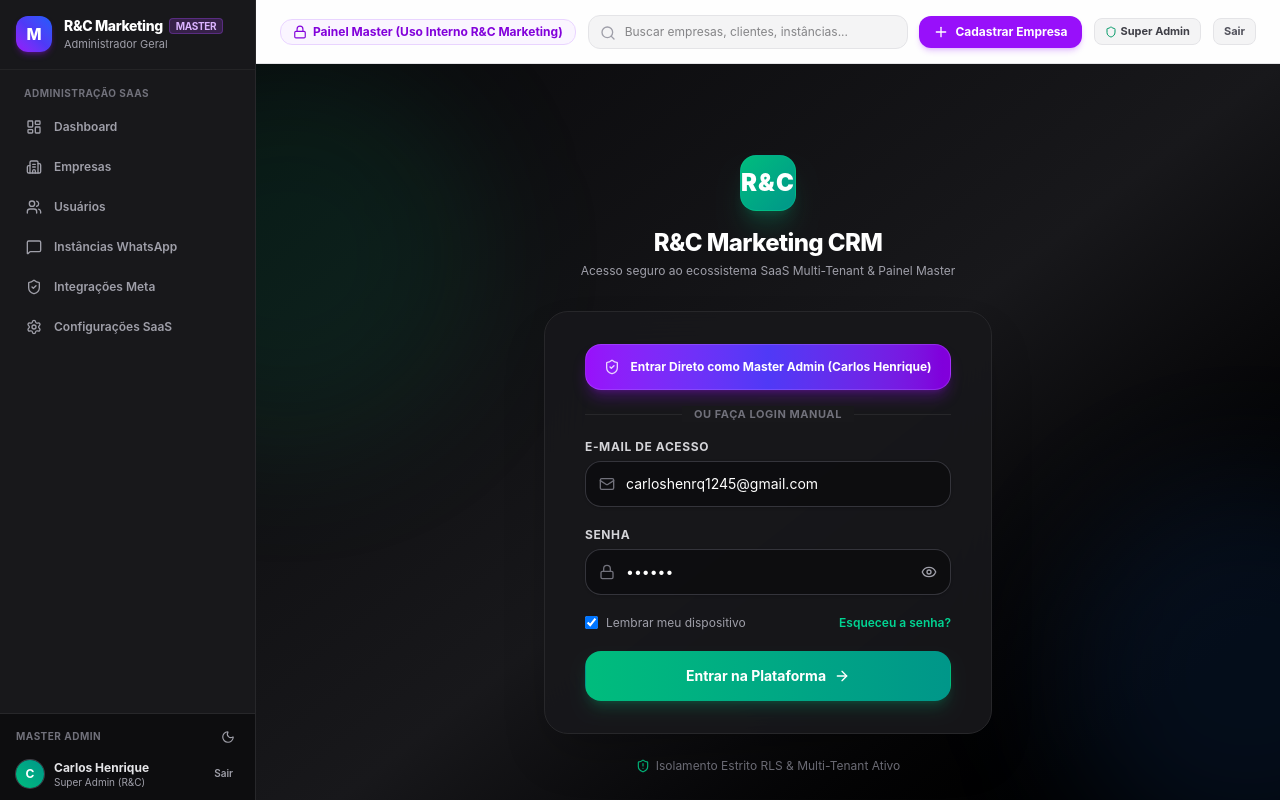
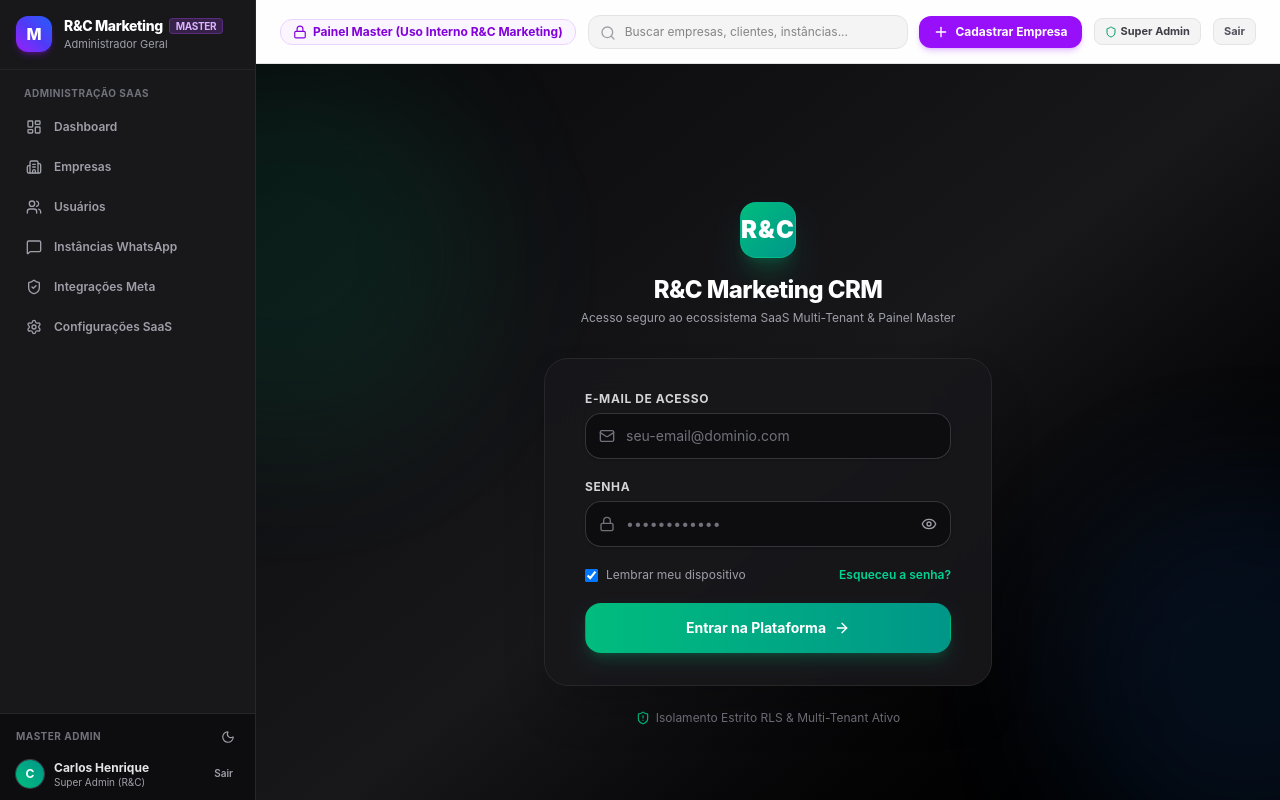
Before and after one commit to carloshen525/R-C-Marketing-CRM, a Next.js app: page /login in a window 1280 px wide. Built offline with nearby package versions, Linux system fonts and the light colour scheme; no server answers.

Commit message:
security: remove direct master bypass button and enforce strict email/password authentication

```diff
--- a/src/app/login/page.tsx
+++ b/src/app/login/page.tsx
@@ -15,49 +15,17 @@ import {
   AlertCircle,
   Eye,
   EyeOff,
-  ShieldCheck,
 } from 'lucide-react';
 
 export default function LoginPage() {
   const router = useRouter();
   const { setCurrentUserDirectly, allUsers, setEnvironmentMode } = useCRM();
 
-  const [email, setEmail] = useState('carloshenrq1245@gmail.com');
-  const [password, setPassword] = useState('123456');
+  const [email, setEmail] = useState('');
+  const [password, setPassword] = useState('');
   const [showPassword, setShowPassword] = useState(false);
   const [isLoading, setIsLoading] = useState(false);
   const [errorMessage, setErrorMessage] = useState<string | null>(null);
-
-  const handleQuickMasterLogin = async () => {
-    setIsLoading(true);
-    setErrorMessage(null);
-    try {
-      const masterUser =
-        allUsers.find((u) => u.role === 'super_admin' || u.role === 'master_admin') ||
-        allUsers[0];
-
-      if (masterUser) {
-        setCurrentUserDirectly(masterUser);
-        setEnvironmentMode('master');
-      }
-
-      if (typeof window !== 'undefined') {
-        localStorage.setItem('rc_current_user', JSON.stringify(masterUser));
-        document.cookie = 'rc_user_role=super_admin; path=/; max-age=86400; SameSite=Lax';
-      }
-
-      await fetch('/api/auth/session', {
-        method: 'POST',
-        headers: { 'Content-Type': 'application/json' },
-        body: JSON.stringify({ role: 'super_admin', tenantId: null }),
-      });
-
-      window.location.href = '/admin/empresas';
-    } catch (e: any) {
-      setErrorMessage(e?.message || 'Erro ao entrar como Master Admin');
-      setIsLoading(false);
-    }
-  };
 
   const handleLogin = async (e: React.FormEvent) => {
     e.preventDefault();
@@ -188,24 +156,6 @@ export default function LoginPage() {
             </div>
           )}
 
-          {/* 1-Click Fast Master Admin Access */}
-          <button
-            type="button"
-            onClick={handleQuickMasterLogin}
-            disabled={isLoading}
-            className="w-full mb-6 py-3.5 px-4 rounded-2xl bg-gradient-to-r from-purple-600 via-indigo-600 to-purple-700 hover:from-purple-500 hover:to-indigo-500 text-white font-bold text-xs flex items-center justify-center gap-2.5 shadow-lg shadow-purple-600/30 transition-all border border-purple-400/30 cursor-pointer disabled:opacity-50"
-          >
-            <ShieldCheck className="w-4 h-4 text-purple-200" />
-            <span>Entrar Direto como Master Admin (Carlos Henrique)</span>
-          </button>
-
-          <div className="relative mb-6 flex items-center justify-center">
-            <div className="border-t border-zinc-800 w-full" />
-            <span className="bg-zinc-900 px-3 text-[11px] text-zinc-500 uppercase font-bold tracking-wider absolute">
-              ou faça login manual
-            </span>
-          </div>
-
           <form className="space-y-5" onSubmit={handleLogin}>
             <div>
               <label className="block text-xs font-bold text-zinc-300 uppercase tracking-wider mb-1.5">
@@ -220,7 +170,7 @@ export default function LoginPage() {
                   required
                   value={email}
                   onChange={(e) => setEmail(e.target.value)}
-                  placeholder="carloshenrq1245@gmail.com"
+                  placeholder="seu-email@dominio.com"
                   className="block w-full pl-10 pr-3 py-3 border border-zinc-700/80 rounded-2xl bg-zinc-950/60 text-white placeholder-zinc-500 text-sm focus:outline-none focus:ring-2 focus:ring-emerald-500 focus:border-transparent transition-all"
                 />
               </div>
--- a/src/middleware.ts
+++ b/src/middleware.ts
@@ -35,24 +35,10 @@ export function middleware(req: NextRequest) {
   const isMasterDomain = currentSubdomain === 'admin';
 
   // Rule 2: If accessing admin route:
-  // - If accessing from main owner domain (carloscalio.tech) or localhost without cookie, auto-grant super_admin cookie
   // - If not logged in at all, redirect to /login
   // - If logged in as client (non-superadmin), redirect to /acesso-negado (403)
   if (isAdminRoute) {
     if (!userRole) {
-      if (hostname.includes('carloscalio.tech') || isLocalhost) {
-        const response = NextResponse.next({
-          request: {
-            headers: new Headers(req.headers),
-          },
-        });
-        response.cookies.set('rc_user_role', 'super_admin', {
-          path: '/',
-          maxAge: 60 * 60 * 24,
-          sameSite: 'lax',
-        });
-        return response;
-      }
       const loginUrl = new URL('/login', req.url);
       return NextResponse.redirect(loginUrl);
     }
```
